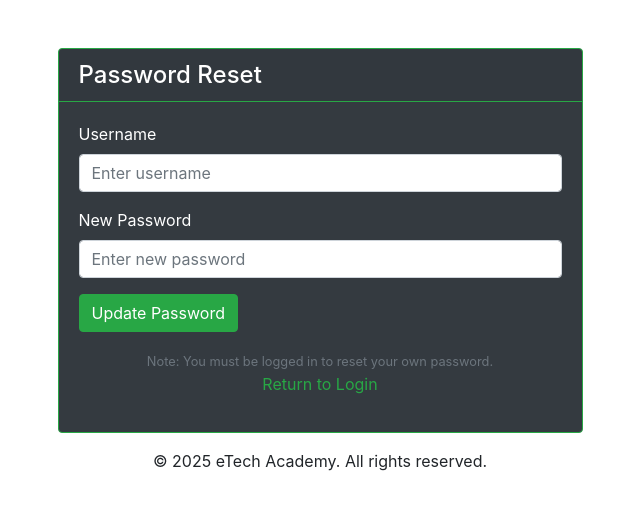
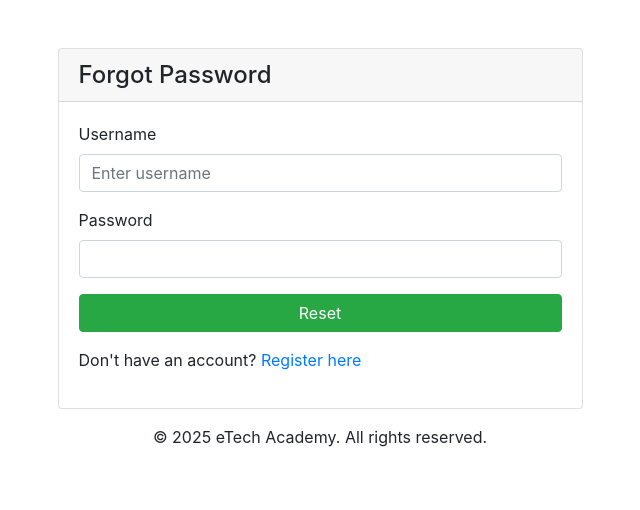
Before and after one commit to nosajh/webapp_patched, a Python web app: template templates/forgot_password.html in a window 1280 px wide. Shown: the part 58-568 px from the top of the page, without its empty margins (320-960 px from the left). Run offline with Jinja, Linux system fonts and the light colour scheme; the template is opened without the code that fills it, so the values that code supplies are empty; some libraries are stand-ins or nearby versions.

Commit message:
Update forgot_password.html

```diff
--- a/templates/forgot_password.html
+++ b/templates/forgot_password.html
@@ -1,17 +1,16 @@
 {% extends "base.html" %}
 
-{% block title %}Account Security - Reset Password{% endblock %}
+{% block title %}Forgot Password{% endblock %}
 
 {% block content %}
 <div class="container mt-5">
     <div class="row justify-content-center">
         <div class="col-md-6">
-            <div class="card bg-dark text-white border-success">
-                <div class="card-header border-success">
-                    <h4 class="mb-0">Password Reset</h4>
+            <div class="card">
+                <div class="card-header">
+                    <h4 class="mb-0">Forgot Password</h4>
                 </div>
                 <div class="card-body">
-                    <!-- Standard Flash Messages for Error/Success -->
                     {% if error %}
                         <div class="alert alert-danger" role="alert">
                             {{ error }}
@@ -22,36 +21,19 @@
                             {{ success }}
                         </div>
                     {% endif %}
-
-                    <!--
-                        RED TEAM DEFENSE:
-                        We removed the <select> dropdown. This stops 'Account Enumeration'
-                        where hackers can see every valid username on your system.
-                    -->
                     <form action="/forgot_password" method="post">
-                        <div class="form-group mb-3">
+                        <div class="form-group">
                             <label for="username">Username</label>
-                            <!--
-                                FIXED: Changed from <select> to <input type="text">.
-                                This forces an attacker to actually KNOW the username.
-                            -->
-                            <input type="text" id="username" name="username" class="form-control"
-                                   placeholder="Enter username" required autocomplete="off">
+                            <input type="text" id="username" name="username" class="form-control" placeholder="Enter username" required autocomplete="off">
                         </div>
-                        <div class="form-group mb-3">
-                            <label for="password">New Password</label>
-                            <input type="password" id="password" name="password" class="form-control"
-                                   placeholder="Enter new password" required autocomplete="new-password">
+                        <div class="form-group">
+                            <label for="password">Password</label>
+                            <input type="password" id="password" name="password" class="form-control" required autocomplete="new-password">
                         </div>
-
-                        <div class="d-grid gap-2">
-                            <button type="submit" class="btn btn-success">Update Password</button>
-                        </div>
+                        <button type="submit" class="btn btn-success btn-block">Reset</button>
                     </form>
-
-                    <p class="mt-3 text-center">
-                        <small class="text-muted">Note: You must be logged in to reset your own password.</small><br>
-                        <a href="{{ url_for('login.login') }}" class="text-success">Return to Login</a>
+                    <p class="mt-3">
+                        Don't have an account? <a href="{{ url_for('register.register') }}">Register here</a>
                     </p>
                 </div>
             </div>
```
